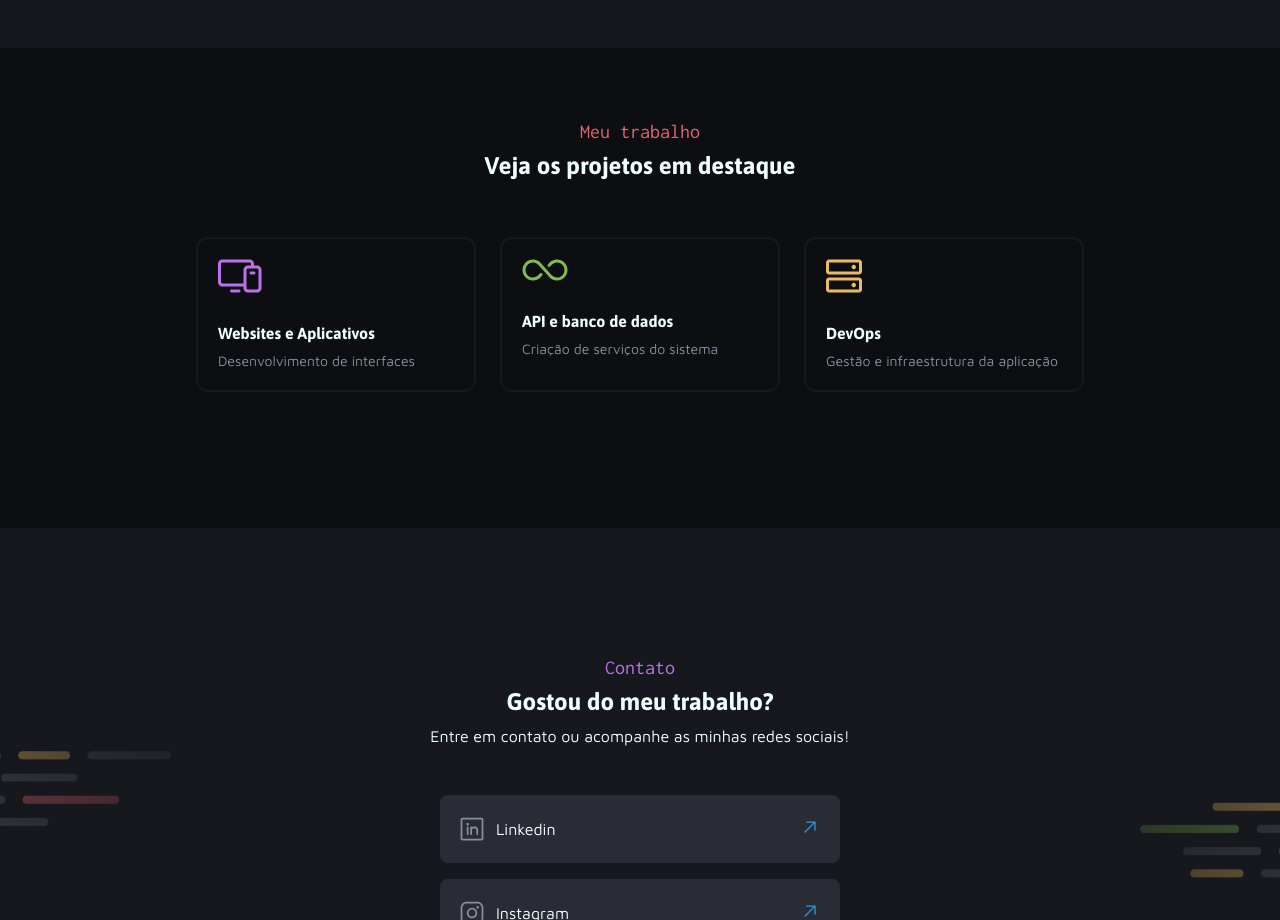
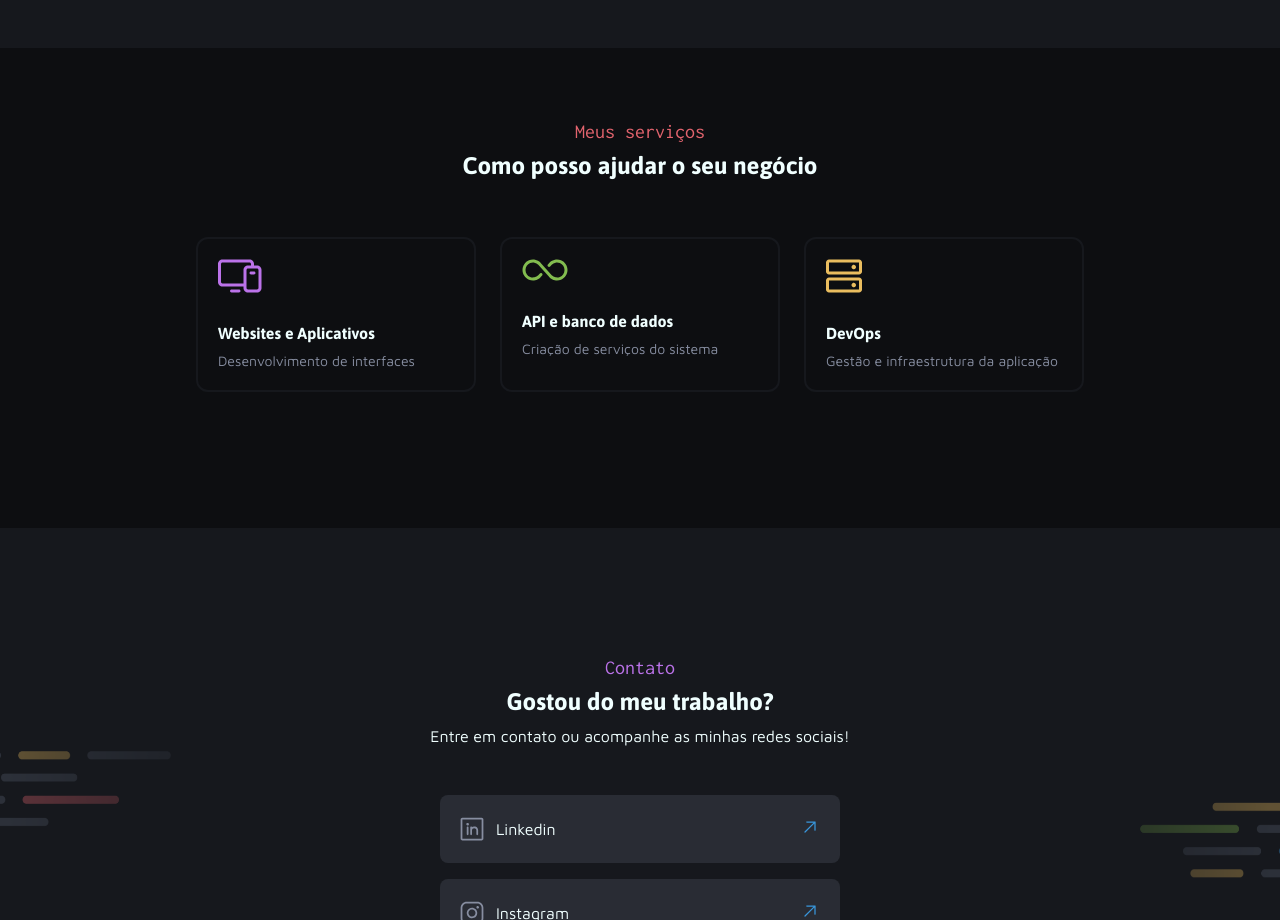
Before and after one commit to guilherme-gsr/Portifolio-web, a plain HTML site: page index.html in a window 1280 px wide. Shown: the part 1580-2500 px from the top of the page. Drawn offline with Linux system fonts and the light colour scheme.

Commit message:
ajustando area de texto da aba services

```diff
--- a/index.html
+++ b/index.html
@@ -175,8 +175,8 @@
     <section class="services">
 
       <header class="header-projects">
-        <p class="subtitle">Meu trabalho</p>
-        <h2 class="title-md">Veja os projetos em destaque</h2>
+        <p class="subtitle">Meus serviços</p>
+        <h2 class="title-md">Como posso ajudar o seu negócio</h2>
       </header>
 
       <section class="grid-services">
```
